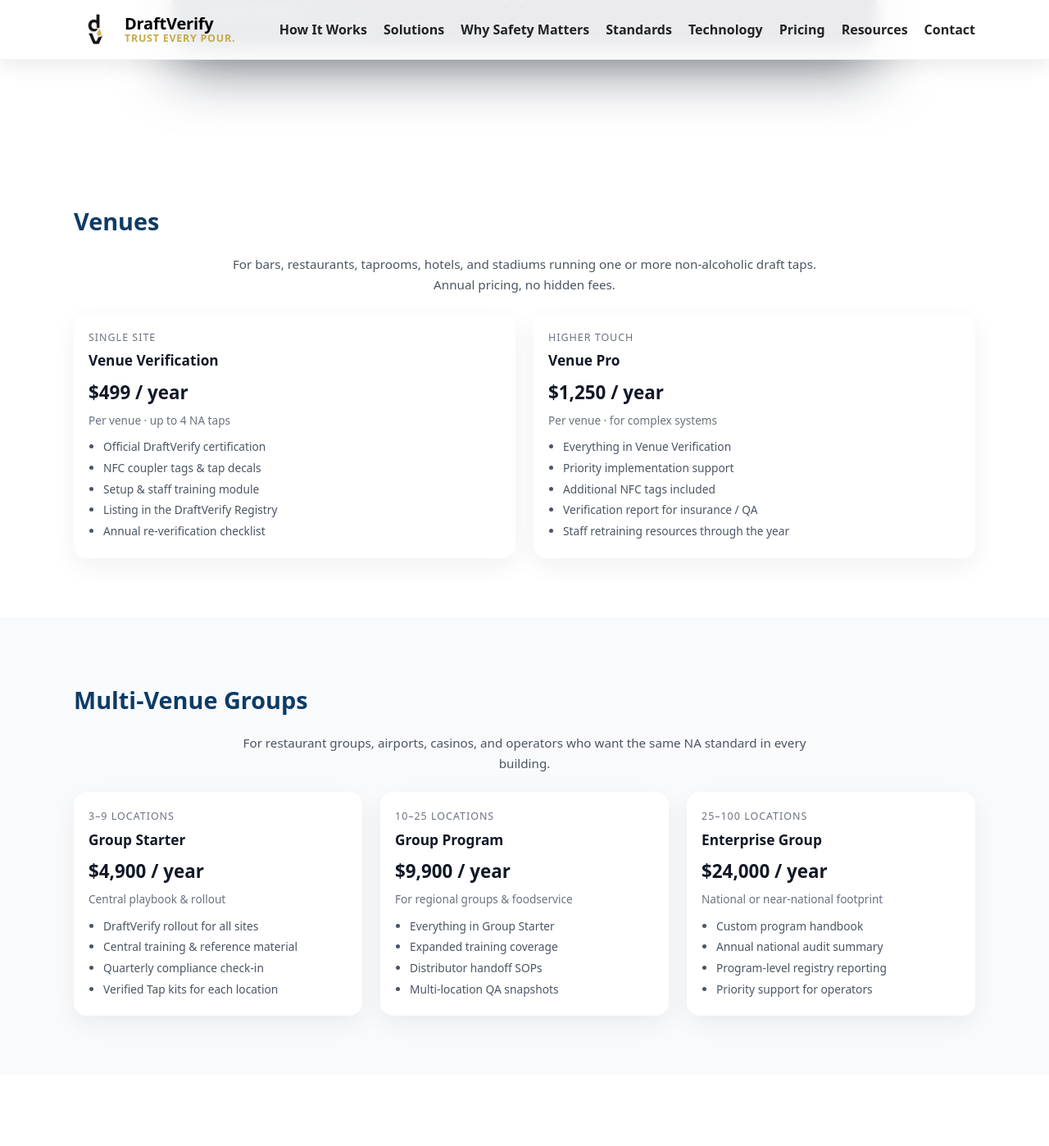
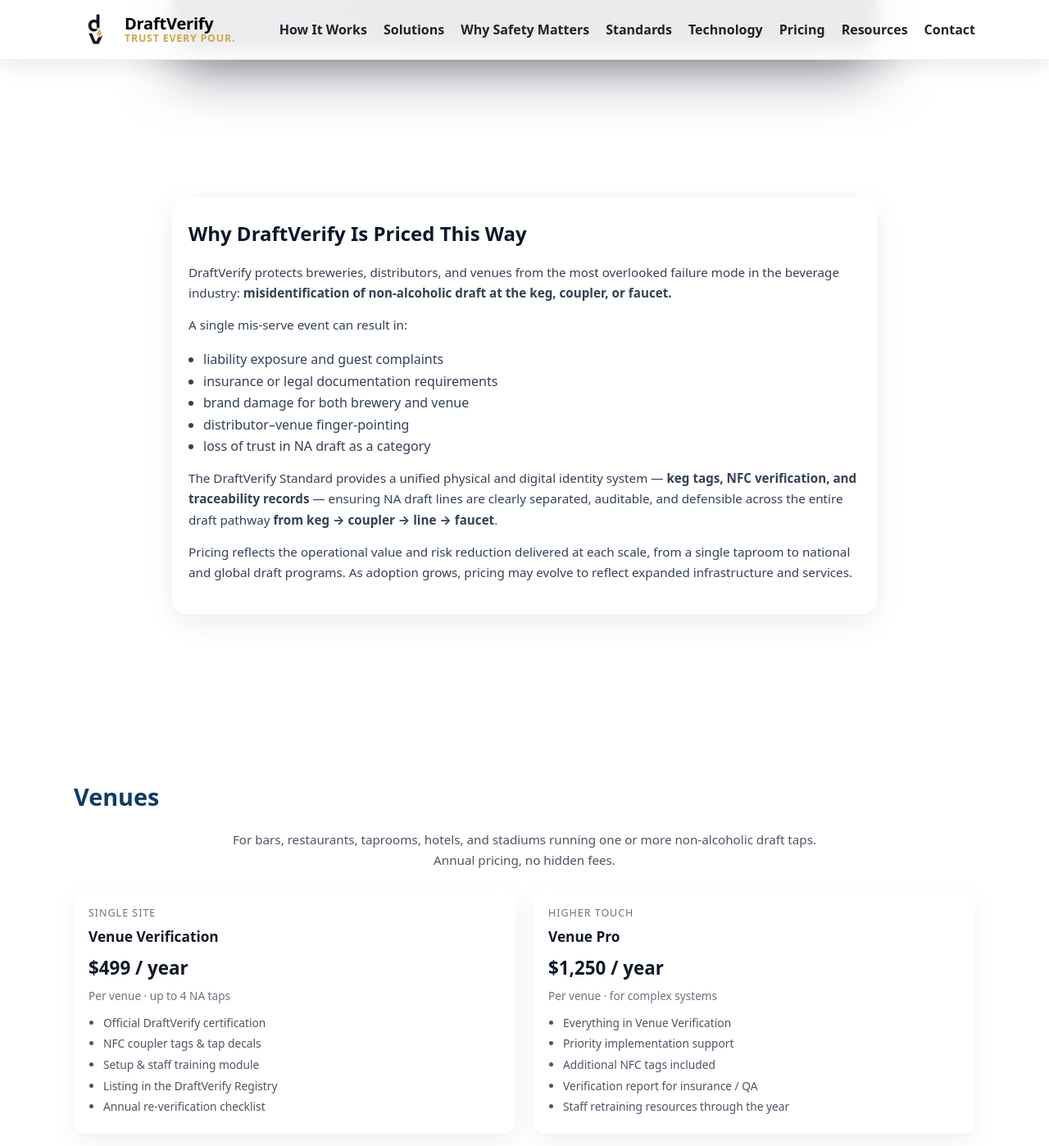
Before and after one commit to draftverify/draftverify.com, a Jekyll site: the page built from pricing.html, in a window 1280 px wide and 1400 px high, scrolled down 400 px. Shown: the whole window at 82% size. Built offline with Jekyll 4.4.1, drawn with Linux system fonts in a browser that asks for light colours.

Commit message:
Update pricing.html

```diff
--- a/pricing.html
+++ b/pricing.html
@@ -39,6 +39,32 @@ description: "Simple, transparent pricing for venues, distributors, and brewerie
     margin-top:10px;
     font-size:0.82rem;
     color:#cbd5f5;
+  }
+
+  /* NEW CONTEXT SECTION */
+  .pricing-context{
+    max-width:860px;
+    margin:0 auto 50px;
+    padding:24px 20px;
+    background:#ffffff;
+    border-radius:18px;
+    box-shadow:0 10px 34px rgba(15,23,42,.08);
+  }
+  .pricing-context h2{
+    margin-top:0;
+    font-size:1.5rem;
+    color:#0f172a;
+  }
+  .pricing-context p{
+    font-size:0.95rem;
+    color:#334155;
+    line-height:1.65;
+    margin-bottom:14px;
+  }
+  .pricing-context ul{
+    padding-left:18px;
+    color:#334155;
+    margin-bottom:14px;
   }
 
   .pricing-section-intro{
@@ -103,6 +129,7 @@ description: "Simple, transparent pricing for venues, distributors, and brewerie
   }
 </style>
 
+
 <!-- HERO -->
 <section class="section">
   <div class="container">
@@ -127,6 +154,45 @@ description: "Simple, transparent pricing for venues, distributors, and brewerie
   </div>
 </section>
 
+
+<!-- PRICING CONTEXT -->
+<section class="section">
+  <div class="container">
+    <div class="pricing-context">
+      <h2>Why DraftVerify Is Priced This Way</h2>
+
+      <p>
+        DraftVerify protects breweries, distributors, and venues from the most overlooked failure mode
+        in the beverage industry: <strong>misidentification of non-alcoholic draft at the keg, coupler, or faucet.</strong>
+      </p>
+
+      <p>A single mis-serve event can result in:</p>
+
+      <ul>
+        <li>liability exposure and guest complaints</li>
+        <li>insurance or legal documentation requirements</li>
+        <li>brand damage for both brewery and venue</li>
+        <li>distributor–venue finger-pointing</li>
+        <li>loss of trust in NA draft as a category</li>
+      </ul>
+
+      <p>
+        The DraftVerify Standard provides a unified physical and digital identity system —
+        <strong>keg tags, NFC verification, and traceability records</strong> — ensuring NA draft lines are
+        clearly separated, auditable, and defensible across the entire draft pathway
+        <strong>from keg → coupler → line → faucet</strong>.
+      </p>
+
+      <p>
+        Pricing reflects the operational value and risk reduction delivered at each scale,
+        from a single taproom to national and global draft programs. As adoption grows,
+        pricing may evolve to reflect expanded infrastructure and services.
+      </p>
+    </div>
+  </div>
+</section>
+
+
 <!-- VENUES -->
 <section class="section">
   <div class="container">
@@ -145,8 +211,8 @@ description: "Simple, transparent pricing for venues, distributors, and brewerie
         <div class="price-caption">Per venue · up to 4 NA taps</div>
         <ul>
           <li>Official DraftVerify certification</li>
-          <li>NFC coupler tags &amp; tap decals</li>
-          <li>Setup &amp; staff training module</li>
+          <li>NFC coupler tags & tap decals</li>
+          <li>Setup & staff training module</li>
           <li>Listing in the DraftVerify Registry</li>
           <li>Annual re-verification checklist</li>
         </ul>
@@ -169,6 +235,7 @@ description: "Simple, transparent pricing for venues, distributors, and brewerie
     </div>
   </div>
 </section>
+
 
 <!-- GROUPS -->
 <section class="section" style="background:#f8fafc;">
@@ -223,6 +290,7 @@ description: "Simple, transparent pricing for venues, distributors, and brewerie
   </div>
 </section>
 
+
 <!-- DISTRIBUTORS -->
 <section class="section">
   <div class="container">
@@ -274,6 +342,7 @@ description: "Simple, transparent pricing for venues, distributors, and brewerie
     </div>
   </div>
 </section>
+
 
 <!-- BREWERIES -->
 <section class="section" style="background:#f8fafc;">
@@ -329,6 +398,7 @@ description: "Simple, transparent pricing for venues, distributors, and brewerie
   </div>
 </section>
 
+
 <!-- GLOBAL / ENTERPRISE -->
 <section class="section">
   <div class="container">
@@ -360,6 +430,7 @@ description: "Simple, transparent pricing for venues, distributors, and brewerie
   </div>
 </section>
 
+
 <!-- CTA -->
 <section class="section-sm">
   <div class="container">
```
